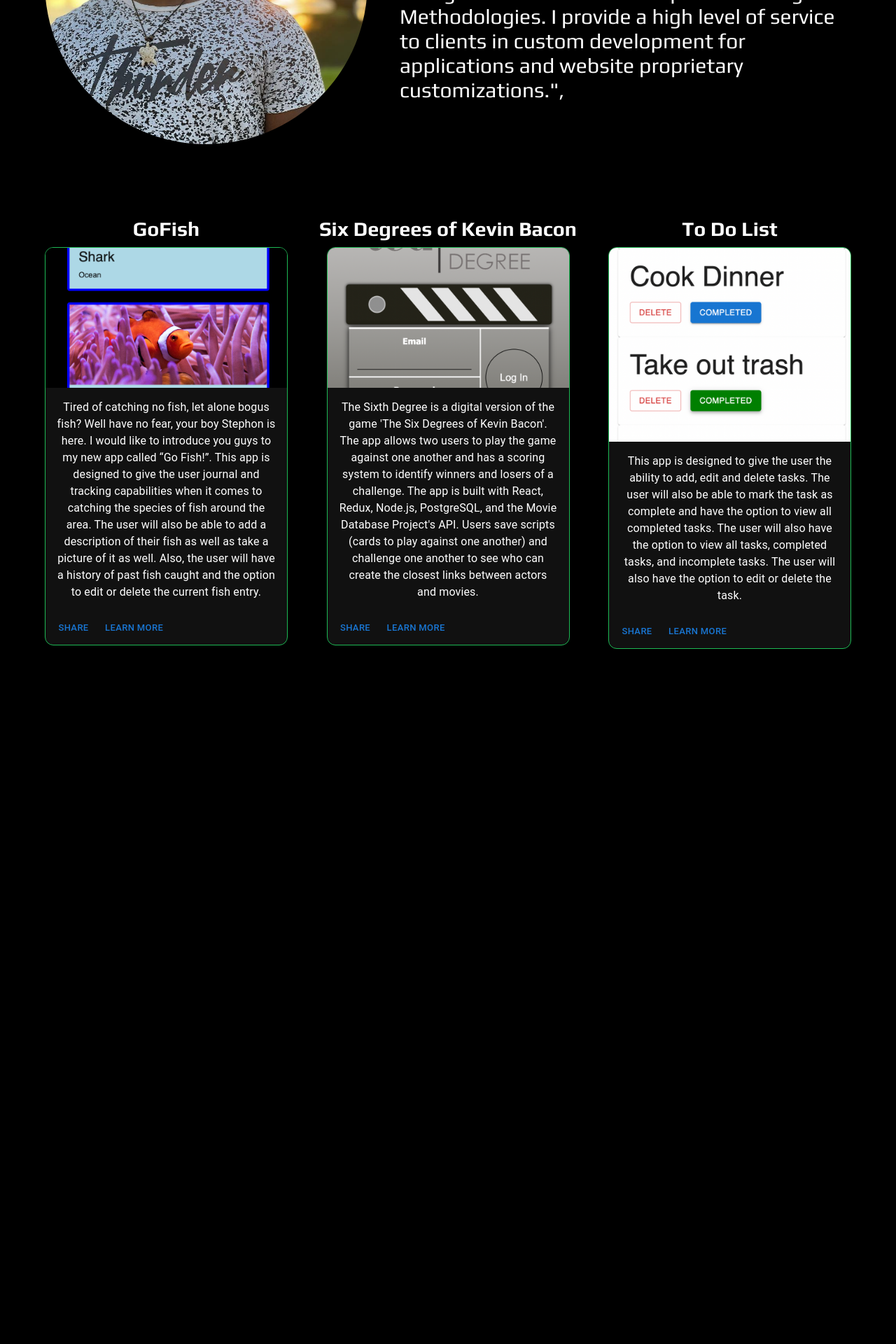
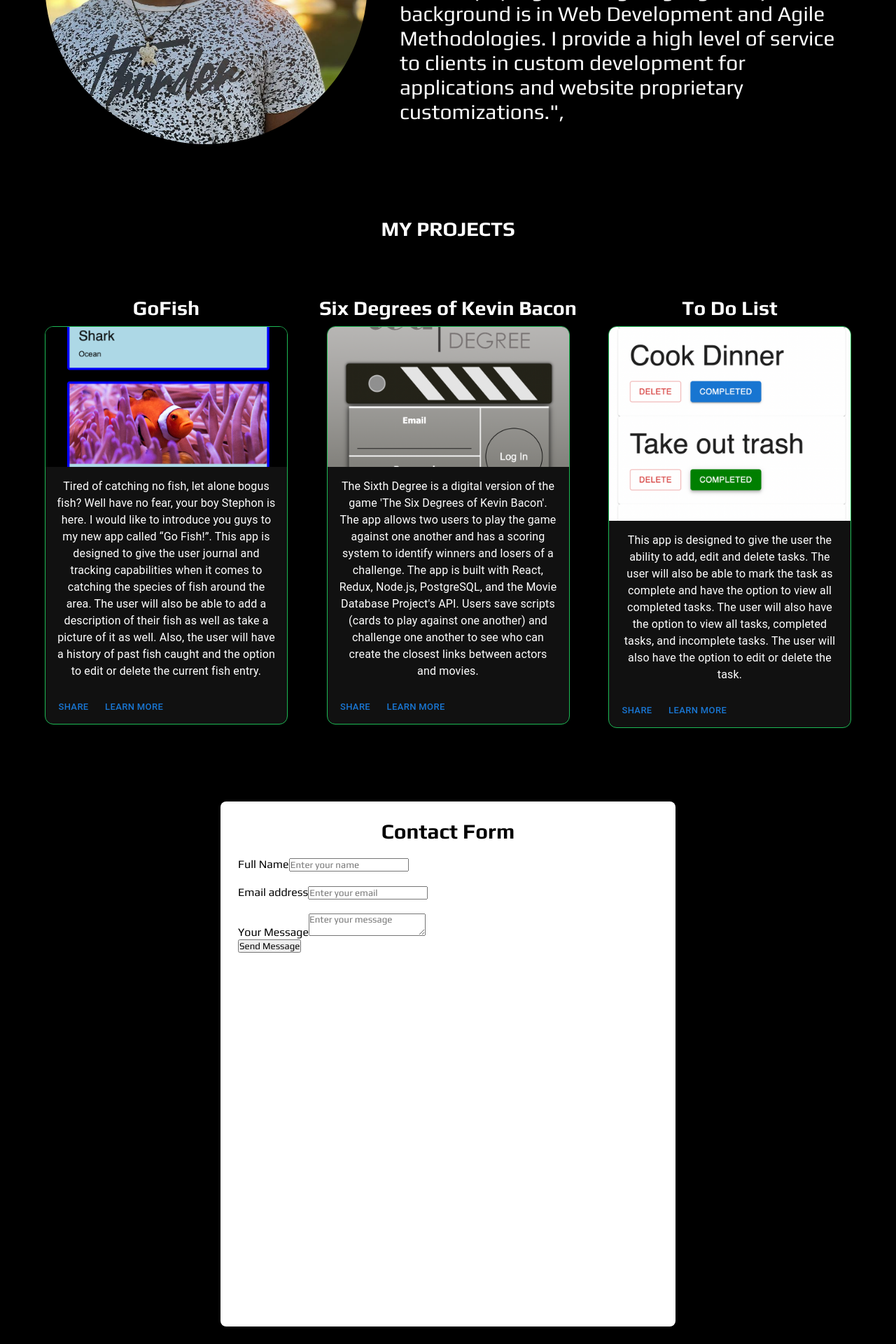
Before and after one commit to Smil3z/website-rework, a React (Vite) app: page / in a window 1280 px wide. Shown: the part 1155-3075 px from the top of the page at 70% size. Before the commit the page ends 2162 px from the top, so only its background shows below. Built offline with nearby package versions, Linux system fonts and the light colour scheme.

Commit message:
add components and fixed some things

```diff
--- a/src/App.jsx
+++ b/src/App.jsx
@@ -3,13 +3,17 @@ import Navbar from "./Components/Navbar/Navbar";
 import Hero from "./Components/Hero/Hero";
 import About from "./Components/About/About";
 import Projects from "./Components/Projects/Projects";
+import Title from "./Components/Title/Title";
+import Contact from "./Components/Contact/Contact";
 const App = () => {
   return (
     <div>
       <Navbar />
       <Hero />
       <About />
+      <Title />
       <Projects />
+      <Contact />
     </div>
   );
 };
--- a/src/Components/About/About.css
+++ b/src/Components/About/About.css
@@ -24,3 +24,9 @@
     font-size: 30px;
     color: white;
 }
+
+.about h3 {
+    color: white;
+    margin-bottom: 50px;
+    font-size: 30px;
+}
--- /dev/null
+++ b/src/Components/Contact/Contact.css
@@ -0,0 +1,38 @@
+h2 {
+    color: black;
+}
+
+p {
+    color: white;
+}
+
+.contact {
+    display: flex;
+    align-content: center;
+    justify-content: center;
+    min-height: 100vh;
+}
+
+label {
+    color: black;
+}
+
+form {
+    max-width: 600px;
+    width: 100%;
+    background: white;
+    padding: 25px 25px 30px;
+    border-radius: 8px;
+    box-shadow: 0 0 10px rgba(0, 0, 0, .1);
+    color: #333;
+    margin: 25px;
+}
+
+form h2 {
+    font-size: 30px;
+    text-align: center;
+}
+
+form .input-box {
+    margin-top: 20px;
+}
--- /dev/null
+++ b/src/Components/Contact/Contact.jsx
@@ -0,0 +1,45 @@
+import React from "react";
+import "./Contact.css";
+
+const Contact = () => {
+  return (
+    <div>
+      <section className="contact">
+        <form>
+          <h2>Contact Form</h2>
+          <div className="input-box">
+            <label>Full Name</label>
+            <input
+              className="field"
+              type="text"
+              placeholder="Enter your name"
+              required
+            />
+          </div>
+          <div className="input-box">
+            <label>Email address</label>
+            <input
+              className="field"
+              type="text"
+              placeholder="Enter your email"
+              required
+            />
+          </div>
+          <div className="input-box">
+            <label>Your Message</label>
+            <textarea
+              className="field-mess"
+              name=""
+              id=""
+              placeholder="Enter your message"
+              required
+            ></textarea>
+          </div>
+          <button type="submit">Send Message</button>
+        </form>
+      </section>
+    </div>
+  );
+};
+
+export default Contact;
--- /dev/null
+++ b/src/Components/Title/Title.css
@@ -0,0 +1,5 @@
+.title {
+    text-align: center;
+    color: white;
+    text-transform: uppercase;
+}
--- /dev/null
+++ b/src/Components/Title/Title.jsx
@@ -0,0 +1,12 @@
+import React from "react";
+import "./Title.css";
+
+const Title = () => {
+  return (
+    <div className="title">
+      <h1>My Projects</h1>
+    </div>
+  );
+};
+
+export default Title;
```
